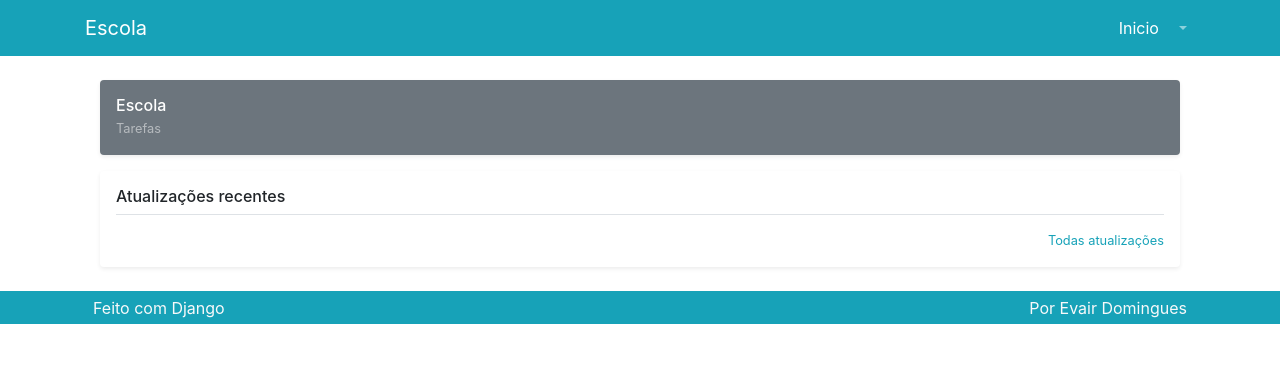
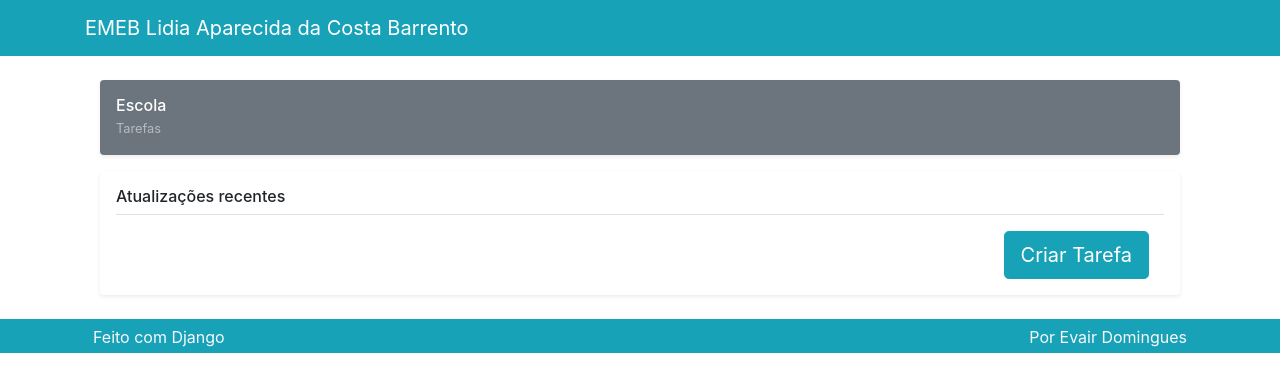
Before and after one commit to evairb/AgendadorTarefa, a Django app: template agenda/templates/agenda/lista_tarefas.html in a window 1280 px wide. Shown: the top 392 px of the page. Run offline with Django 4.2, Linux system fonts and the light colour scheme; the template is opened without the code that fills it, so the values that code supplies are empty; some libraries are stand-ins or nearby versions.

Commit message:
Criar tarefa

```diff
--- a/agenda/forms.py
+++ b/agenda/forms.py
@@ -94,4 +94,4 @@ class TarefasForms(forms.ModelForm):
     class Meta:
         model = models.Tarefa
         fields = '__all__'
-        exclude = ('status', 'criado_por', 'realizado_por')
+        exclude = ('criado_por', 'realizado_por')
--- a/agenda/templates/agenda/criar_tarefa.html
+++ b/agenda/templates/agenda/criar_tarefa.html
@@ -16,7 +16,7 @@
         <div class="row">
             <div class="col">
                 <button type='submit' class="btn btn-light btn-block btn-lg">
-                    Enviar
+                    Cadastrar Tarefa
                 </button>
             </div>
         </div>
--- a/agenda/templates/agenda/detalhe.html
+++ b/agenda/templates/agenda/detalhe.html
@@ -1 +1,5 @@
-{{tarefa.nome}}
+<form method="post">
+    {% csrf_token %}
+    {{ form.as_p }}
+    <button type="submit">Enviar</button>
+</form>
--- a/agenda/templates/agenda/lista_tarefas.html
+++ b/agenda/templates/agenda/lista_tarefas.html
@@ -3,11 +3,6 @@
 
 
 {% block conteudo %}
-
-
-
-
-
 
 
 <main role="main" class="container">
@@ -27,9 +22,9 @@
        <h5 class='text-secondary'> {{tarefa.titulo}} </h5>
         </a>
       <div class="media text-muted pt-2">
-        {% if tarefa.status == 'P' %}
+        {% if tarefa.status == 'Pendente' %}
           <img alt="32x32" class="mr-2 rounded" style="width: 32px; height: 32px;" src="/static/img/iconred.png" data-holder-rendered="true">
-        {% elif tarefa.status == 'A' %}
+        {% elif tarefa.status == 'Andamento' %}
           <img alt="32x32" class="mr-2 rounded" style="width: 32px; height: 32px;" src="/static/img/iconyellow.png" data-holder-rendered="true">
         {% else %}
           <img alt="32x32" class="mr-2 rounded" style="width: 32px; height: 32px;" src="/static/img/icongreen.png" data-holder-rendered="true">
@@ -43,16 +38,32 @@
             <strong class="d-block text-gray-dark">@{{tarefa.criado_por.first_name}}</strong>
           {% endif %}
           {{tarefa.local}} - {{tarefa.descricao}} <br>
-          {{tarefa.prioridade}}
+          {{tarefa.prioridade}} - {{tarefa.status}}
         </p>
       </div>
       {% endfor %}
 
 
-      <small class="d-block text-right mt-3">
-        <a href="#">Todas atualizações</a>
-      </small>
+
+
+      <div class="container">
+        <div class="row">
+            <div class="col-md-6">
+                <!-- Conteúdo à esquerda -->
+            </div>
+            <div class="col-md-6 text-right">
+                <!-- Botão à direita -->
+                <button class="btn btn-primary btn-primary btn-lg mt-3 ">
+                  <a class="text-white " href="{% url "agenda:criarTarefa" %}">Criar Tarefa</a>
+                </button>
+            </div>
+        </div>
     </div>
+
+
+
+
+
 
   </main>
   {% endblock %}
--- a/agenda/urls.py
+++ b/agenda/urls.py
@@ -7,11 +7,11 @@ app_name = 'agenda'
 
 urlpatterns = [
 
-    path('lista/', views.ListaTarefas.as_view(), name='tarefa'),
+    path('', views.ListaTarefas.as_view(), name='tarefa'),
     path('detalhe/<pk>', views.DetalhesTarefa.as_view(), name='detalhe'),
     path('cadastrar/', views.Criar.as_view(), name='cadastrar'),
     path('login/', views.Login.as_view(), name='login'),
+    path('logout/', views.Logout.as_view(), name='logout'),
     path('criarTarefa/', views.CriarTarefa.as_view(), name='criarTarefa'),
 
-
 ]
--- a/templates/base.html
+++ b/templates/base.html
@@ -9,7 +9,9 @@
 </head>
 
 <body>
-    {% include 'parciais/_nav.html' %}
+
+        {% include 'parciais/_nav.html' %}
+
 
     <main class="container mt-4 mb-4">
         {% include "parciais/_messages.html" %}
--- a/templates/parciais/_nav.html
+++ b/templates/parciais/_nav.html
@@ -1,7 +1,8 @@
 
 <nav class="navbar navbar-dark bg-primary navbar-expand-lg">
     <div class="container text-light">
-        <a class="navbar-brand" href="#">Escola</a>
+        <a class="navbar-brand" href="{% url "agenda:tarefa"%}">EMEB Lidia Aparecida da Costa Barrento</a>
+        {% if request.user.is_authenticated %}
             <button class="navbar-toggler" type="button" data-toggle="collapse" data-target="#navbarSupportedContent"
                 aria-controls="navbarSupportedContent" aria-expanded="false" aria-label="Toggle navigation">
                 <span class="navbar-toggler-icon"></span>
@@ -10,10 +11,8 @@
             <div class="collapse navbar-collapse" id="navbarSupportedContent">
                 <ul class="navbar-nav ml-auto">
                     <li class="nav-item active">
-                    <a class="nav-link" href="#">Inicio <span class="sr-only">(current)</span></a>
+                        <a class="nav-link" href="{% url "agenda:tarefa"%}">Inicio <span class="sr-only">(current)</span></a>
                     </li>
-
-
 
                     <li class="nav-item dropdown">
                         <a class="nav-link dropdown-toggle" href="#" id="navbarDropdown" role="button"
@@ -21,16 +20,15 @@
                             {{request.user.first_name}} {{request.user.last_name}}
                         </a>
                         <div class="dropdown-menu" aria-labelledby="navbarDropdown">
-                        <a class="dropdown-item" href="#">Action</a>
-                        <a class="dropdown-item" href="#">Another action</a>
+                            <a class="dropdown-item" href="{% url "agenda:cadastrar"%}">Atualizar</a>
                             <div class="dropdown-divider"></div>
-                        <a class="dropdown-item" href="#">Something else here</a>
+                            <a class="dropdown-item" href="{% url "agenda:logout"%}">Sair</a>
                         </div>
                     </li>
 
 
                 </ul>
-
+            {% endif %}
         </div>
     </div>
 </nav>
```
Also changed, not shown: agenda/models.py (+4 -4 lines), agenda/templates/agenda/login.html (+14 -6 lines), agenda/views.py (+39 -48 lines), agenda/migrations/0006_alter_tarefa_status.py (added), static/img/escola.jpg (added). Lines whose indentation alone changed are shown as unchanged.
